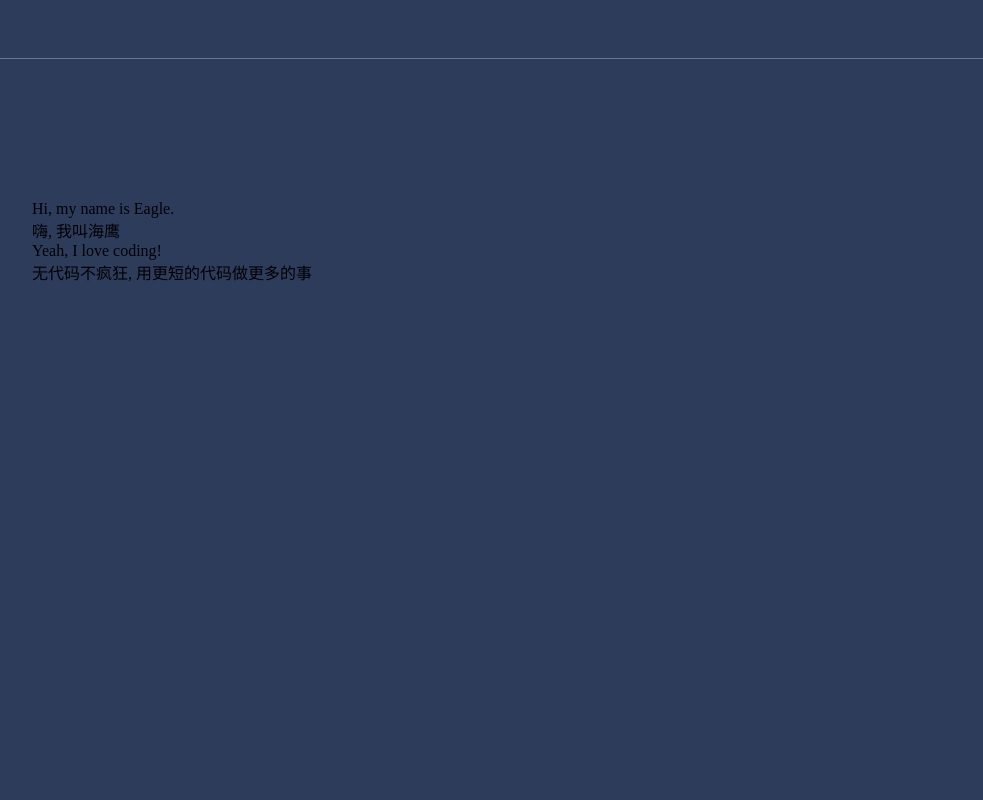
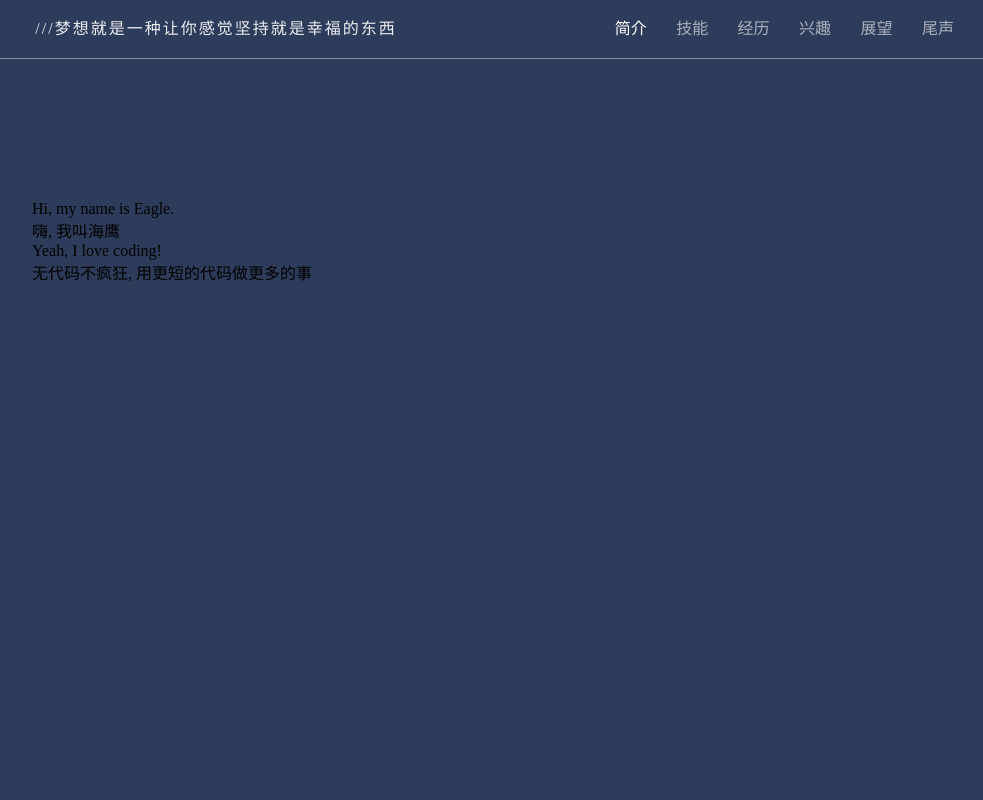
Before and after one commit to SeaEagle/Resume, a plain HTML site: page index.html in a window 1280 px wide. Shown: the top 800 px of the page, without its empty margins (168-1151 px from the left). Drawn offline with Linux system fonts and the light colour scheme.

Commit message:
对网页头部进行设计编码

```diff
--- a/index.html
+++ b/index.html
@@ -28,8 +28,22 @@
   <body>
     <!--头部-->
     <div class="header">
+        <!--座右铭-->
+        <div class="motto">
+            <p class="title">///梦想就是一种让你感觉坚持就是幸福的东西</p>
+        </div>
         <!--头部导航-->
-        <nav></nav>
+        <div class="nav">
+            <!--导航列表-->
+            <ul class="menu">
+                <li class="item active"><a href="#">简介</a></li>
+                <li class="item"><a href="#">技能</a></li>
+                <li class="item"><a href="#">经历</a></li>
+                <li class="item"><a href="#">兴趣</a></li>
+                <li class="item"><a href="#">展望</a></li>
+                <li class="item"><a href="#">尾声</a></li>
+            </ul>
+        </div>
         <!--头部分割线-->
         <div class="headerSplitLine"></div>
     </div>
--- a/styles/reset.css
+++ b/styles/reset.css
@@ -5,3 +5,7 @@
     margin: 0px;
     padding: 0px;
 }
+
+a{
+    text-decoration: none;
+}
--- a/styles/resume_pc.css
+++ b/styles/resume_pc.css
@@ -3,7 +3,10 @@
  */
 
 html, body{
+    /*尺寸*/
     height: 100%;
+    width: 100%;
+    min-width: 1000px;
 }
 
 /*头部*/
@@ -15,37 +18,117 @@ html, body{
     top: 0;
     /*尺寸*/
     width: 100%;
-    min-width: 1000px;
     height: 58px;
+    /*字体大小*/
+}
+
+/*头部座右铭*/
+.header .motto{
+    /*定位*/
+    position: relative;
+    float: left;
+    /*尺寸*/
+    width: 60%;
+    height: 100%;
+    /*背景色*/
+    /*background-color: #587FA6;*/
+}
+
+.header .motto .title{
+    /*行高*/
+    line-height: 58px;
+    /*字间距*/
+    letter-spacing: 2px;
+    /*文本对齐*/
+    text-align: center;
+    /*字体颜色*/
+    color: rgba(255, 255, 255, 0.9);
 }
 
 /*头部导航*/
-.header nav{
+.header .nav{
     /*定位*/
     position: relative;
-    margin: 0 auto;
+    float: right;
+    /*尺寸*/
+    width: 40%;
+    height: 100%;
+}
+
+/*导航列表*/
+.header .nav .menu{
     /*尺寸*/
     width: 100%;
     height: 100%;
+    /*显示方式*/
+    display: block;
+    /*背景色, 待去除*/
+    /*background-color: #FFF;*/
+}
+
+/*导航列表项*/
+.header .nav .menu .item{
+    /*定位*/
+    float: left;
+    /*尺寸*/
+    width: 12%;
+    max-width: 100px;
+    height: 100%;
+    /*显示方式*/
+    /*display: inline-block;*/
+    list-style: none;
+    /*背景色*/
+    /*background-color: red;*/
+}
+
+/*导航列表项链接*/
+.header .nav .menu .item a{
+    /*显示方式*/
+    display: block;
+    /*文本对齐*/
+    text-align: center;
+    /*文本行高*/
+    line-height: 58px;
+    /*字体颜色*/
+    color: rgba(255, 255, 255, 0.6);
+    /*背景色*/
+    /*background-color: greenyellow;*/
+}
+
+/*导航列表项链接(鼠标停留)*/
+.header .nav .menu .item a:hover{
+    /*字体颜色*/
+    color: rgba(255, 255, 255, 1.0);
+    /*背景色*/
+    /*background-color: rgba(255, 255, 255, 0.1);*/
+}
+
+/*导航列表项(选中激活状态)*/
+.header .nav .menu .item.active a{
+    /*字体颜色*/
+    color: rgba(255, 255, 255, 1.0);
 }
 
 /*头部分割线*/
 .header .headerSplitLine{
     /*定位*/
     position: relative;
+    clear: both;
     /*尺寸*/
     width: 100%;
     height: 1px;
     /*颜色*/
-    background-color: rgba(255, 255, 255, 0.3);
+    background-color: rgba(255, 255, 255, 0.4);
 }
 
 /*--------------------华丽丽的分割线--------------------*/
 
 /*主体*/
 .container{
+    /*尺寸*/
     height: 100%;
     width: 100%;
+    /*背景色*/
     background-color: #ffffff;
 }
 
@@ -75,27 +158,27 @@ section[data-type="story"] article{
 
 /*专业技术*/
 .skill{
-    background-color: #3CBAE4;
+    background-color: #587FA6;
 }
 
 /*工作经历*/
 .work{
-    background-color: #587FA6;
+    background-color: #2E3C5C;
 }
 
 /*兴趣爱好*/
 .interest{
-    background-color: #3CBAE4;
+    background-color: #587FA6;
 }
 
 /*远景展望*/
 .future{
-    background-color: #587FA6;
+    background-color: #2E3C5C;
 }
 
 /*结束*/
 .end{
-    background-color: #2E3C5C;
+    background-color: #587FA6;
 }
 
 /*--------------------华丽丽的分割线--------------------*/
```
